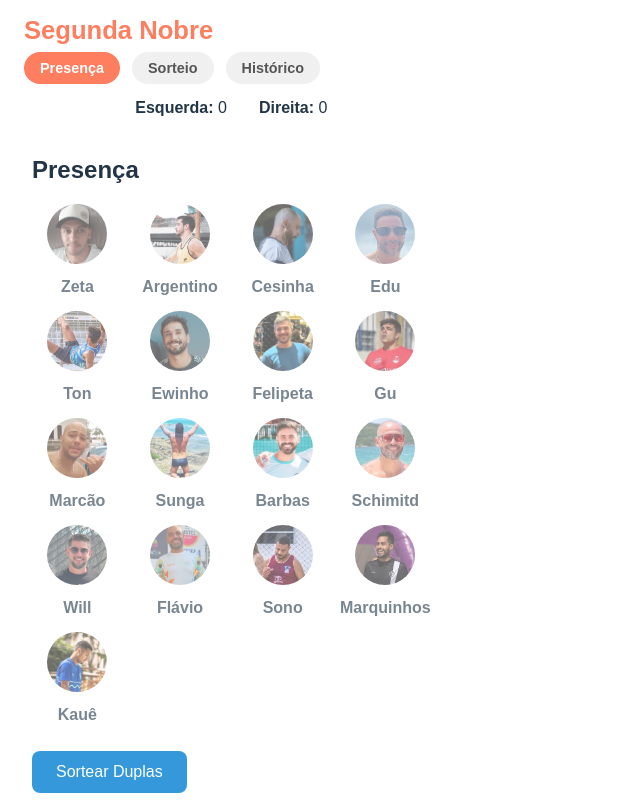
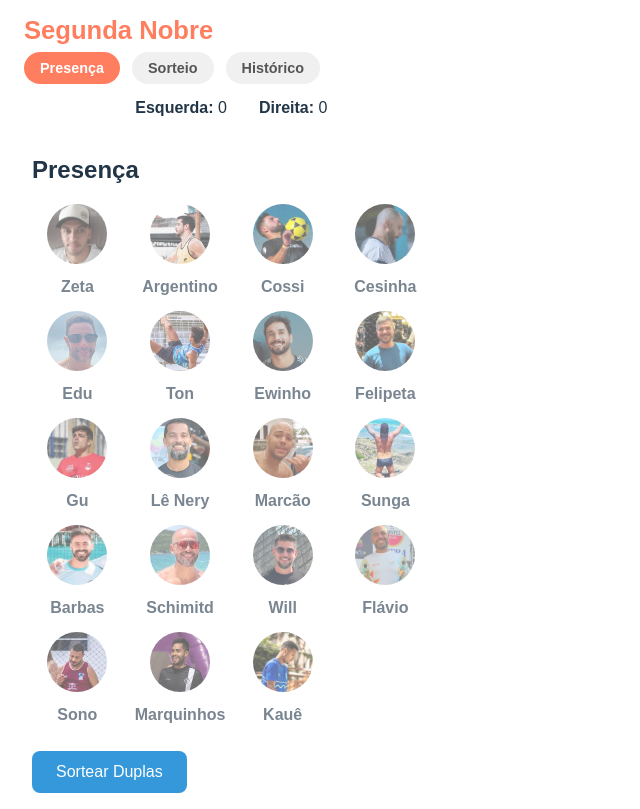
Before and after one commit to raffaelzeta/segunda-nobre, a React (Vite) app: page / in a window 1280 px wide. Shown: the whole page, without its empty margins (0-640 px from the left). Built offline with nearby package versions, Linux system fonts and the light colour scheme; no server answers; the database is empty.

Commit message:
inclui Cossi e Nery

```diff
--- a/src/jogadores.js
+++ b/src/jogadores.js
@@ -17,12 +17,12 @@ const jogadores = [
     //   ladoPrincipal: 'esquerda',
       foto: '/fotos/Andres.png'
     },
-    // {
-    //     apelido: 'Cossi',
-    //     nome: 'Bruno',
-    //     // ladoPrincipal: 'esquerda',
-    //     foto: '/fotos/Cossi.png'
-    //   },
+    {
+        apelido: 'Cossi',
+        nome: 'Bruno',
+        // ladoPrincipal: 'esquerda',
+        foto: '/fotos/Cossi.png'
+      },
       {
         apelido: 'Cesinha',
         nome: 'Cesar',
@@ -61,12 +61,12 @@ const jogadores = [
         // ladoPrincipal: 'direita',
         foto: '/fotos/Gu.png'
       },
-      // {
-      //   apelido: 'Lê Nery',
-      //   nome: 'Leandro',
-      //   // ladoPrincipal: 'direita',
-      //   foto: '/fotos/LeNery.png'
-      // },
+      {
+        apelido: 'Lê Nery',
+        nome: 'Leandro',
+        // ladoPrincipal: 'direita',
+        foto: '/fotos/LeNery.png'
+      },
       {
         apelido: 'Marcão',
         nome: 'Marcos',
```
